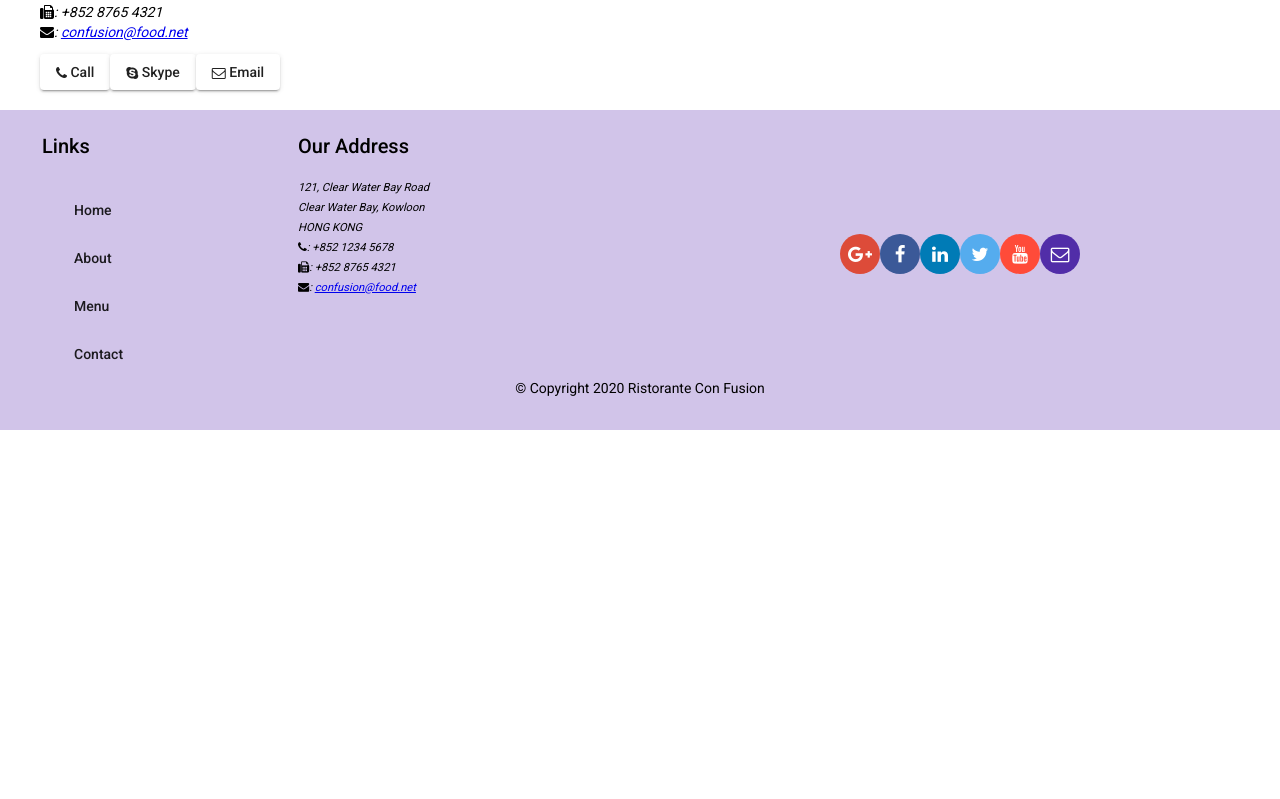
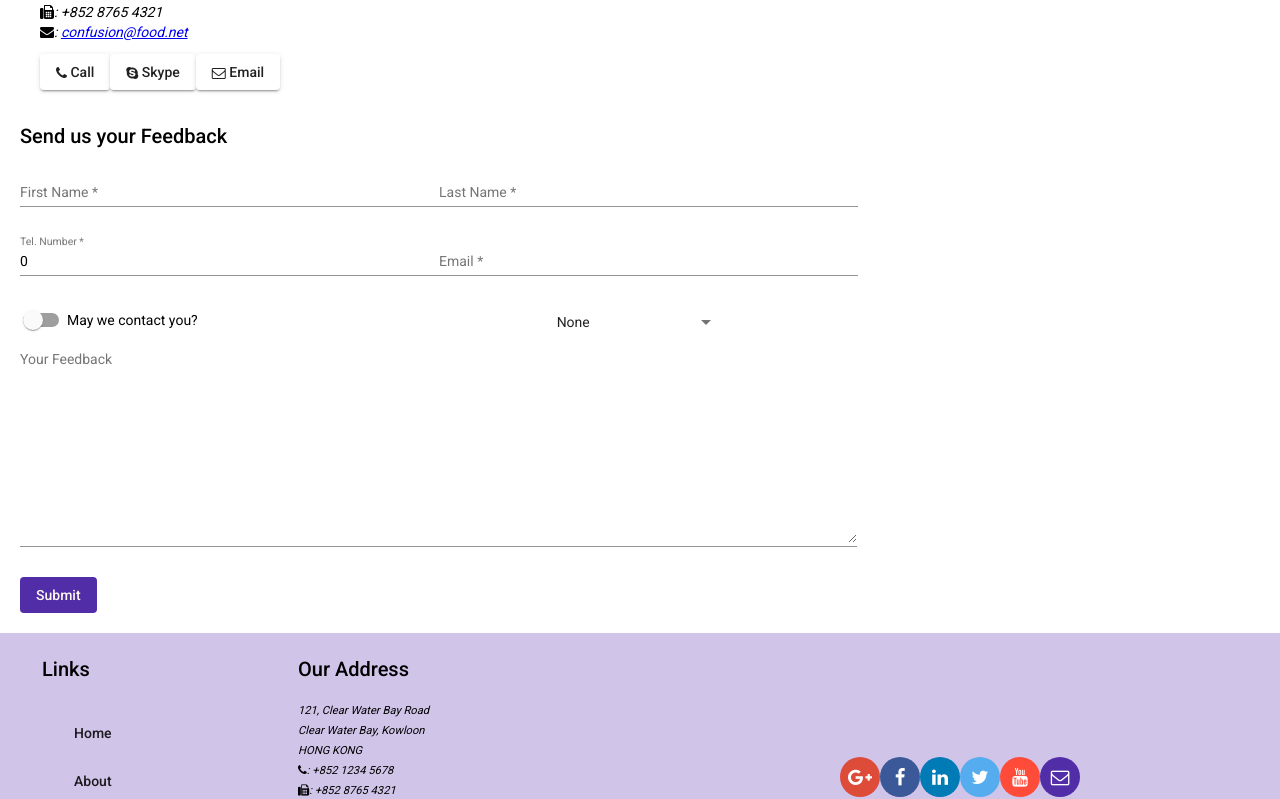
Before and after one commit to rifayetazamtalukder/conFusion, an Angular app: page /contactus in a window 1280 px wide. Shown: the part 581-1380 px from the top of the page. Before the commit the page ends 1011 px from the top, so only its background shows below. Built offline with nearby package versions, Linux system fonts and the light colour scheme.

Commit message:
Reactive Form Part 1

```diff
--- a/src/app/app.module.ts
+++ b/src/app/app.module.ts
@@ -5,7 +5,8 @@ import { AppRoutingModule } from './app-routing.module';
 import { BrowserAnimationsModule } from '@angular/platform-browser/animations';
 import { MaterialModule } from "./material/material.module";
 import { FlexLayoutModule } from "@angular/flex-layout";
-import { FormsModule } from "@angular/forms"; // Template-driven form
+import { FormsModule } from "@angular/forms"; // Template-driven forms
+import { ReactiveFormsModule } from '@angular/forms'; // Reactive froms
 
 import 'hammerjs';
 
@@ -48,7 +49,8 @@ import { LoginComponent } from './login/login.component';
     BrowserAnimationsModule,
     MaterialModule,
     FlexLayoutModule,
-    FormsModule, // Template-driven form
+    FormsModule, // Template-driven forms
+    ReactiveFormsModule, // Reactive forms
   ],
   providers: [
     // Add all the services here
--- a/src/app/contact/contact.component.html
+++ b/src/app/contact/contact.component.html
@@ -61,4 +61,85 @@
 
     </div>
 
+    <div fxFlex fxFlexOffset="20px" class="form-size">
+
+        <h2>Send us your Feedback</h2>
+
+        <!-- <p>{{ feedbackForm.value | json }} {{ feedbackForm.status | json }}</p> -->
+
+        <form novalidate [formGroup]="feedbackForm" (ngSubmit)="onSubmit()">
+
+            <p>
+
+                <mat-form-field class="half-width">
+
+                    <input matInput formControlName="firstname" placeholder="First Name" type="text" required>
+
+                </mat-form-field>
+
+                <mat-form-field class="half-width">
+
+                    <input matInput formControlName="lastname" placeholder="Last Name" type="text" required>
+
+                </mat-form-field>
+
+            </p>
+
+            <p>
+
+                <mat-form-field class="half-width">
+
+                    <input matInput formControlName="telnum" placeholder="Tel. Number" type="tel" required>
+
+                </mat-form-field>
+
+                <mat-form-field class="half-width">
+
+                    <input matInput formControlName="email" placeholder="Email" type="email" required>
+
+                </mat-form-field>
+
+            </p>
+
+            <table class="form-size">
+
+                <td>
+
+                    <mat-slide-toggle formControlName="agree">May we contact you?</mat-slide-toggle>
+
+                </td>
+
+                <td>
+
+                    <mat-select placeholder="How?" formControlName="contacttype">
+
+                        <mat-option *ngFor="let ctype of contactType" [value]="ctype">
+
+                            {{ ctype }}
+
+                        </mat-option>
+
+                    </mat-select>
+
+                </td>
+
+            </table>
+
+            <p>
+
+                <mat-form-field class="full-width">
+
+                    <textarea matInput formControlName="message" placeholder="Your Feedback" rows="12"></textarea>
+
+                </mat-form-field>
+
+            </p>
+
+            <button type="submit" mat-button class="background-primary text-floral-white">Submit</button>
+
+
+        </form>
+
+    </div>
+
 </div>
--- a/src/app/contact/contact.component.scss
+++ b/src/app/contact/contact.component.scss
@@ -0,0 +1,15 @@
+
+
+
+.full-width {
+
+    width: 90%;
+}
+
+.half-width {
+    width: 45%;
+}
+
+.form-size {
+    width: 75%
+}
--- a/src/app/contact/contact.component.ts
+++ b/src/app/contact/contact.component.ts
@@ -1,4 +1,9 @@
 import { Component, OnInit } from '@angular/core';
+import { FormBuilder, FormGroup, Validators } from "@angular/forms";
+
+import { Feedback, ContactType } from "../shared/feedback";
+
+
 
 @Component({
   selector: 'app-contact',
@@ -7,9 +12,41 @@ import { Component, OnInit } from '@angular/core';
 })
 export class ContactComponent implements OnInit {
 
-  constructor() { }
+  feedbackForm: FormGroup;
+  feedback: Feedback;
+  contactType = ContactType;
+
+
+  constructor(private fb: FormBuilder) {
+    this.createForm();
+  }
 
   ngOnInit(): void {
   }
 
+
+  createForm() {
+    this.feedbackForm = this.fb.group({
+      firstname: '',
+      lastname: '',
+      telnum: 0,
+      email: '',
+      agree: false,
+      contacttype: 'None',
+      message: ''
+    });
+
+  }
+
+
+  onSubmit() {
+    this.feedback = this.feedbackForm.value;
+
+    console.log(this.feedback);
+
+    this.feedbackForm.reset();
+  }
+
+
+
 }
--- /dev/null
+++ b/src/app/shared/feedback.ts
@@ -0,0 +1,13 @@
+
+export class Feedback {
+    firstname: string;
+    lastname: string;
+    telnum: number;
+    email: string;
+    agree: boolean;
+    contacttype: string;
+    message: string;
+}
+
+
+export const ContactType = ['None', 'Tel', 'Email'];
```
Also changed, not shown: src/app/material/material.module.ts (+15 -2 lines).
